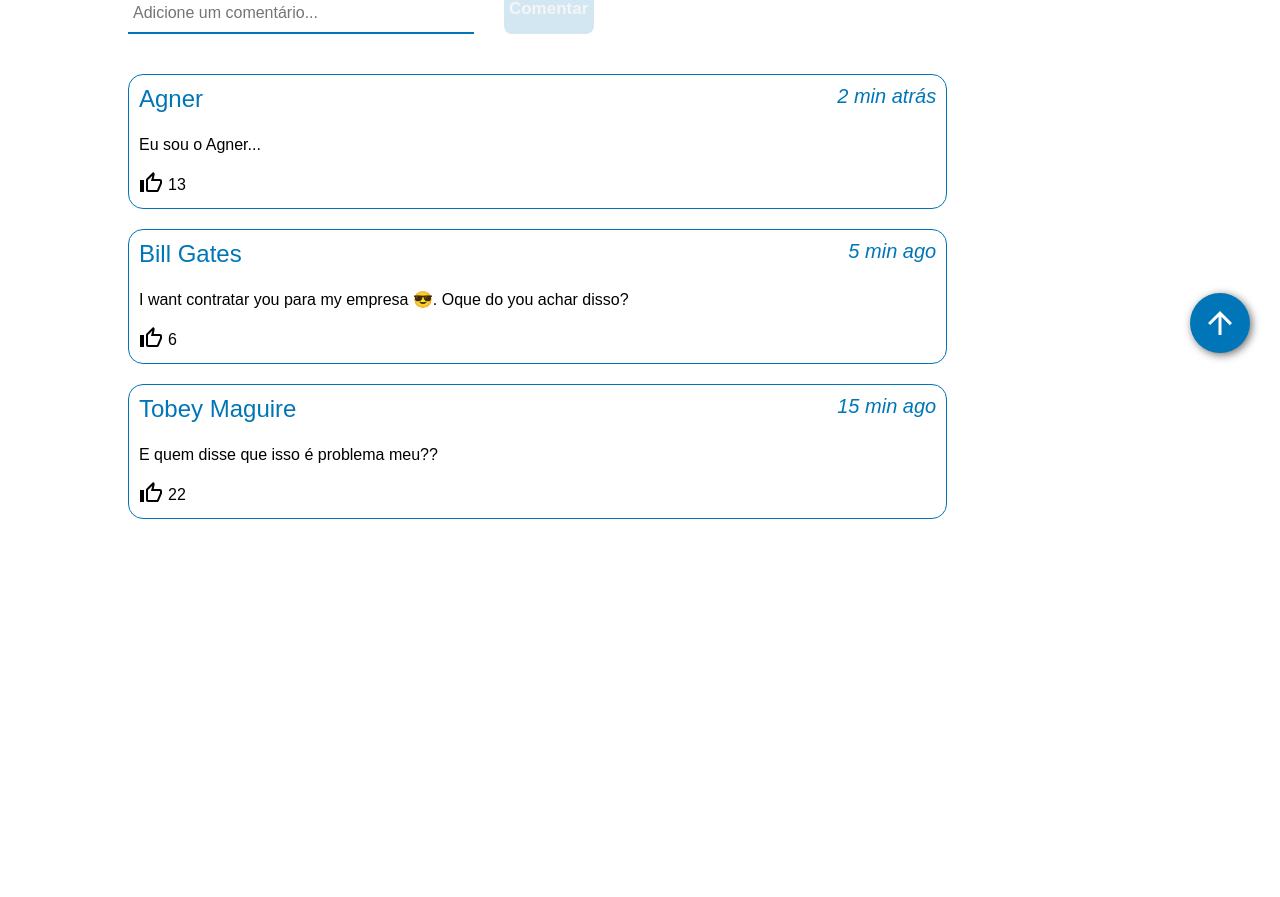
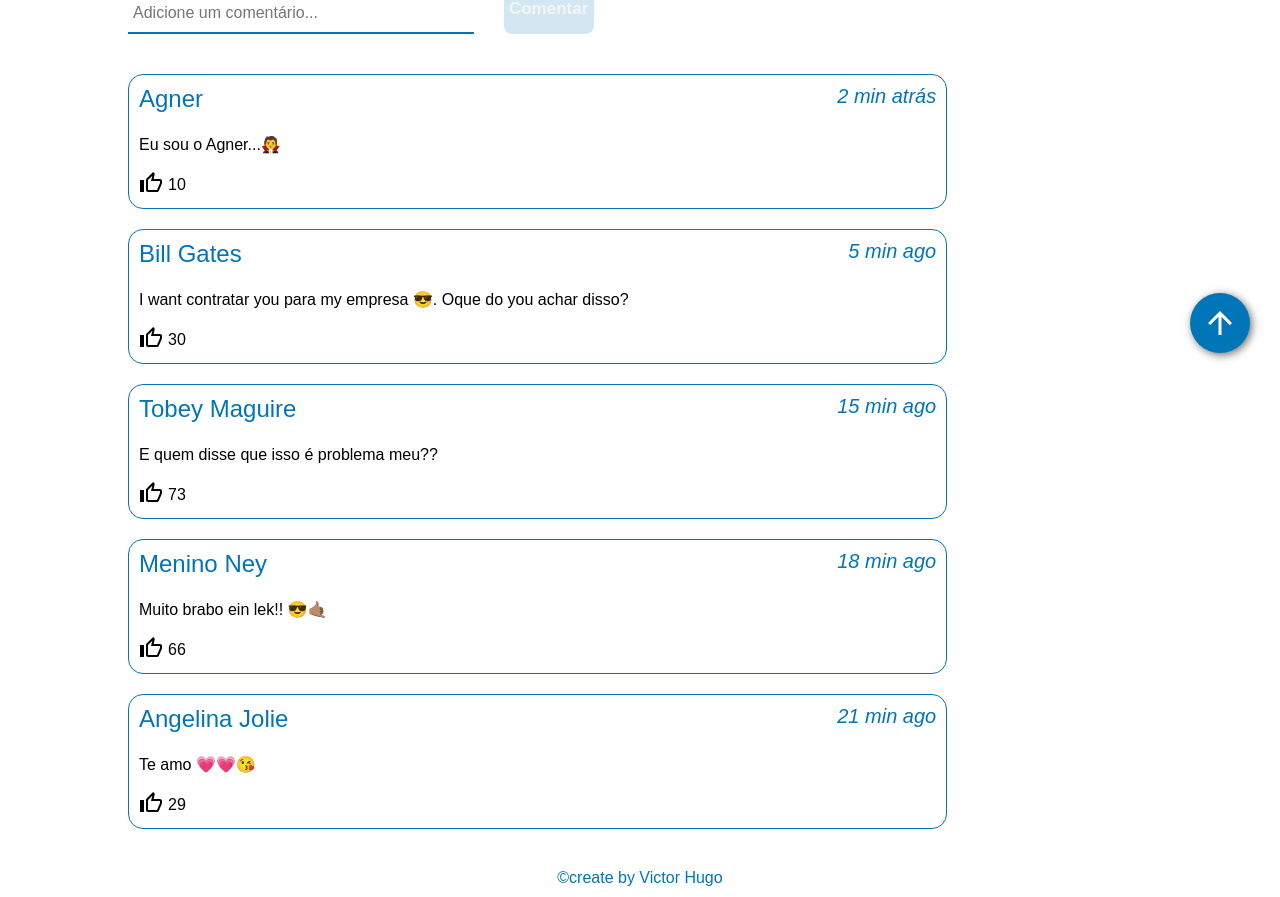
Before and after one commit to VictorH74/post-page, a React (Create React App) app: page / in a window 1280 px wide. Shown: the part 417-1314 px from the top of the page. Before the commit the page ends 976 px from the top, so only its background shows below. Built offline with nearby package versions, Linux system fonts and the light colour scheme.

Commit message:
Adicionando o footer e mais comentários

```diff
--- a/src/App.js
+++ b/src/App.js
@@ -1,16 +1,17 @@
+import ArrowUp from "./arrowUp";
+import Footer from "./footer";
 import Header from "./header"
 import Post from "./post"
-import ArrowUp from "./assets/arrow-upward.svg"
+
 
 
 function App() {
   return (
     <>
+      <ArrowUp />
       <Header />
       <Post />
-      <div className="arrow-up">
-        <a href="#"><img src={ArrowUp} alt="arrow upward"/></a>
-      </div>
+      <Footer />
     </>
   );
 }
--- /dev/null
+++ b/src/arrowUp.jsx
@@ -0,0 +1,12 @@
+import React from "react";
+import Arrowup from "./assets/arrow-upward.svg"
+
+function ArrowUp(){
+    return (
+        <div className="arrow-up">
+        <a href="#"><img src={Arrowup} alt="arrow upward"/></a>
+        </div>
+    );
+}
+
+export default ArrowUp;
--- /dev/null
+++ b/src/footer.jsx
@@ -0,0 +1,7 @@
+import React from "react";
+
+function Footer(){
+    return <footer>&copy;create by Victor Hugo</footer>
+}
+
+export default Footer;
--- a/src/index.css
+++ b/src/index.css
@@ -30,6 +30,12 @@ header{
     box-shadow: 0 1px 10px rgba(0, 0, 0, 0.61);
     padding: 5px;
     color: whitesmoke;
+}
+
+footer{
+    text-align: center;
+    margin-bottom: 10px;
+    color: var(--primaryColor);
 }
 
 .post{
--- a/src/post.jsx
+++ b/src/post.jsx
@@ -8,6 +8,7 @@ function Post() {
     const { user, moment, title, text, likes, comments } = postData;
 
     // GET REQUEST -> POST
+
     const [listComments, setListComments] = useState(
         [...comments[Math.floor(Math.random() * 3)]]
     )
@@ -27,8 +28,6 @@ function Post() {
         setLiked(value => {
             return !value
         });
-
-
     }
 
     function newComment() {
--- a/src/postDatas.js
+++ b/src/postDatas.js
@@ -26,6 +26,20 @@ const postData = {
                 moment: "15 min ago",
                 text: "De fato é um projeto deveras interessante 🧐. Continue assim",
                 likes: 22
+            },
+            {
+                id: 4,
+                user: "Kratos",
+                moment: "45 min ago",
+                text: "hmm...",
+                likes: 502
+            },
+            {
+                id: 5,
+                user: "Noé",
+                moment: "2850 a.C",
+                text: "Alguém viu minha mãe a rainha Elizabeth?? ",
+                likes: 700000
             }
         ],
         [
@@ -40,7 +54,7 @@ const postData = {
                 id: 2,
                 user: "Micro-ondas",
                 moment: "5 min ago",
-                text: "HHHHHMMMMMMMMMMMMMMMMMMMMMMMMMMMM!!😳😳😳",
+                text: <p>HHHHHMMMMMMMMMM<br/>MMMMMMMMMMMMMMMMMM!!<br/>😳😳😳</p>,
                 likes: 200
             },
             {
@@ -49,29 +63,57 @@ const postData = {
                 moment: "15 min ago",
                 text: "😈 Yo soy un racker mehicano con una tequila 😈",
                 likes: 500000
-            }
+            },
+            {
+                id: 4,
+                user: "Cristiano Ronaldo",
+                moment: "18 min ago",
+                text: "FIIUuuuuUUUUUuu 😼😼😼⚽",
+                likes: 77
+            },
+            {
+                id: 5,
+                user: "Albert Einstein",
+                moment: "24 min ago",
+                text: "Fascinante, meu caro!",
+                likes: 72
+            },
         ],
         [
             {
                 id: 1,
                 user: "Agner",
                 moment: "2 min atrás",
-                text: "Eu sou o Agner...",
-                likes: 13
+                text: "Eu sou o Agner...🧛",
+                likes: 10
             },
             {
                 id: 2,
                 user: "Bill Gates",
                 moment: "5 min ago",
                 text: "I want contratar you para my empresa 😎. Oque do you achar disso? ",
-                likes: 6
+                likes: 30
             },
             {
                 id: 3,
                 user: "Tobey Maguire",
                 moment: "15 min ago",
                 text: "E quem disse que isso é problema meu??",
-                likes: 22
+                likes: 73
+            },
+            {
+                id: 4,
+                user: "Menino Ney",
+                moment: "18 min ago",
+                text: "Muito brabo ein lek!! 😎🤙🏽",
+                likes: 66
+            },
+            {
+                id: 5,
+                user: "Angelina Jolie",
+                moment: "21 min ago",
+                text: "Te amo 💗💗😘",
+                likes: 29
             }
         ],
     ]
```
